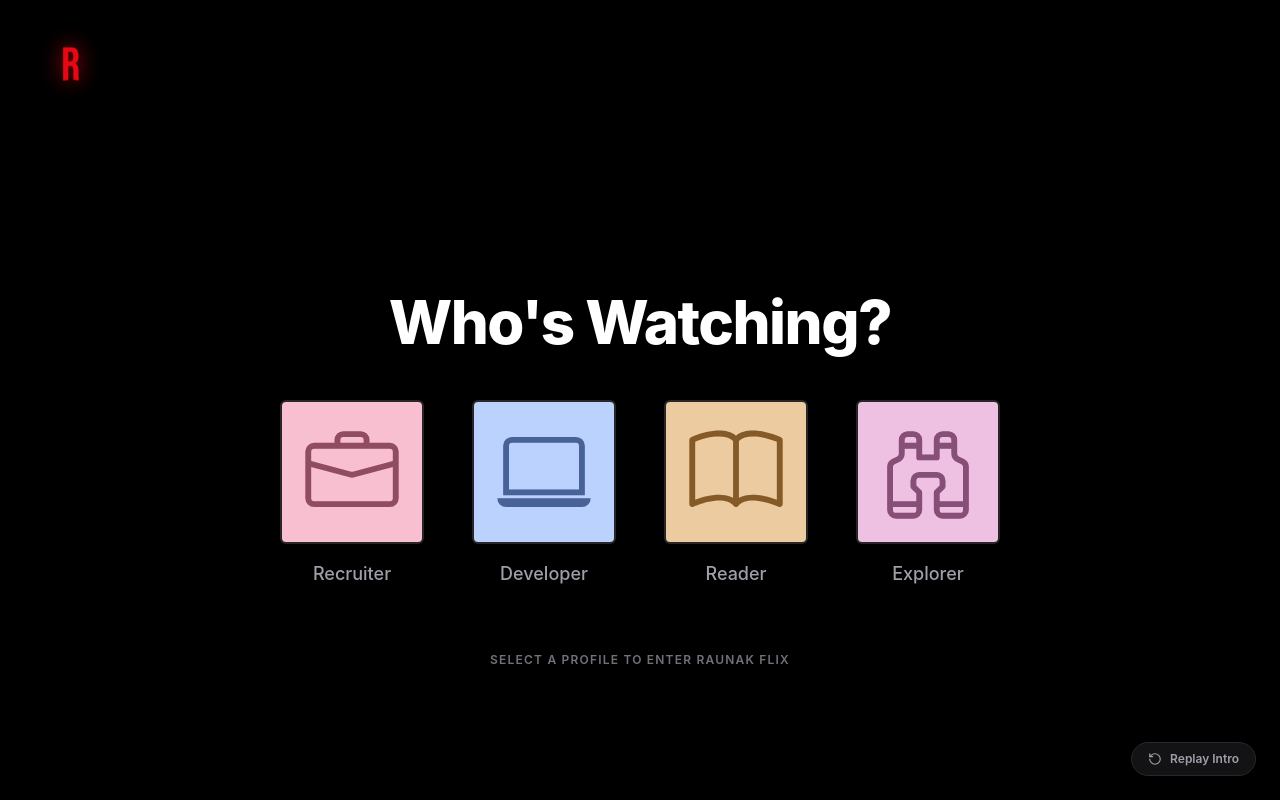
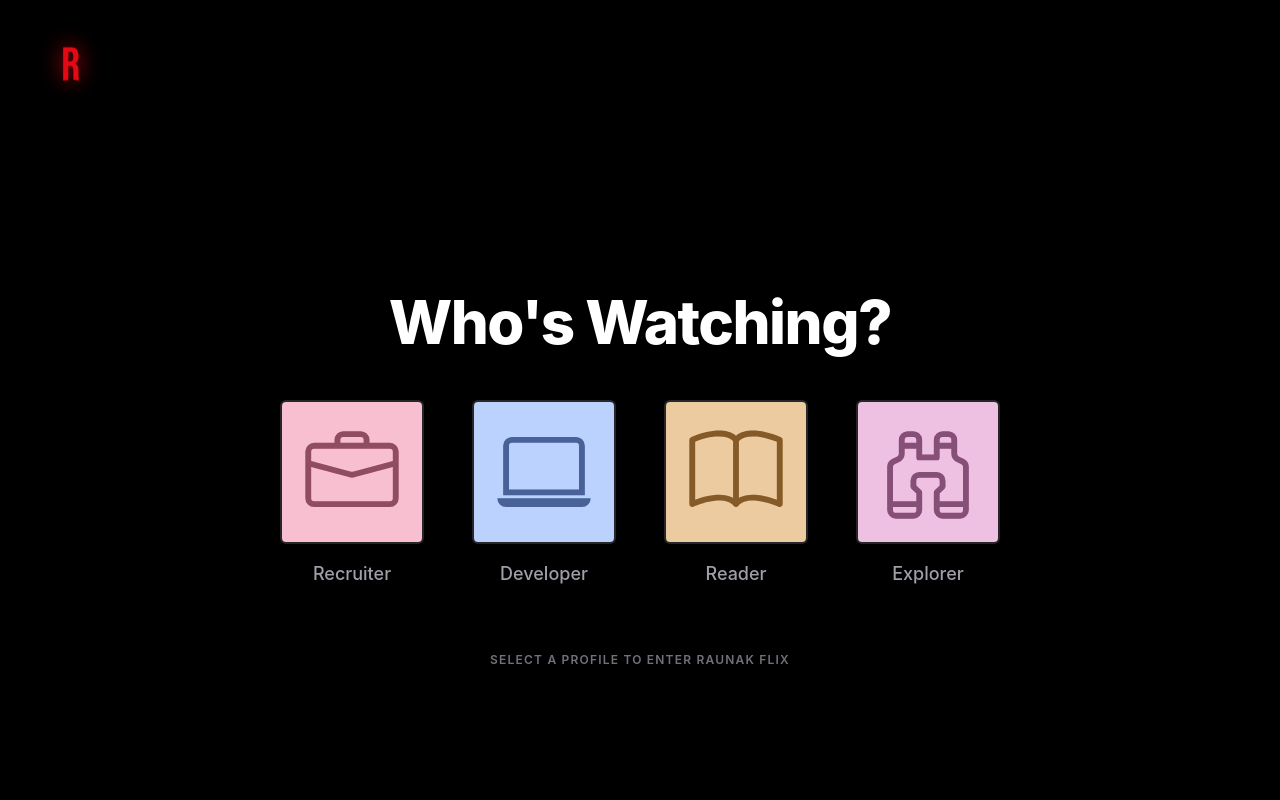
Before and after one commit to iamgojoof6eyes/ItsMe, a React (Vite) app: page / in a window 1280 px wide. Shown: the top 800 px of the page. Built offline with nearby package versions, Linux system fonts and the light colour scheme.

Commit message:
Commented out the right button

```diff
--- a/src/Pages/Landing.jsx
+++ b/src/Pages/Landing.jsx
@@ -109,7 +109,7 @@ export default function Landing() {
         </p>
       </div>
 
-      {/* Skip / Replay Intro Controls
+      {/* Skip / Replay Intro Controls */}
       {animState !== "corner" && (
         <button
           onClick={skipIntro}
@@ -117,9 +117,9 @@ export default function Landing() {
         >
           Skip Intro →
         </button>
-      )} */}
+      )}
 
-      {animState === "corner" && (
+      {/* {animState === "corner" && (
         <button
           onClick={startAnimation}
           className="fixed bottom-6 right-6 z-50 flex items-center gap-2 rounded-full bg-zinc-900/80 px-4 py-2 text-xs font-semibold text-zinc-400 backdrop-blur-md border border-zinc-800 transition hover:text-white hover:border-zinc-700 cursor-pointer"
@@ -128,7 +128,7 @@ export default function Landing() {
           <RotateCcw className="h-3.5 w-3.5" />
           <span>Replay Intro</span>
         </button>
-      )}
+      )} */}
 
       {/* Who's Watching Profile Selection (Fades in when R moves to corner) */}
       <div
```
